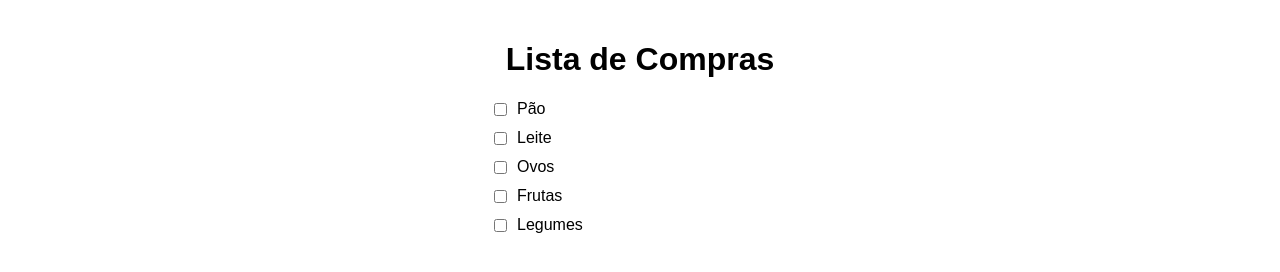
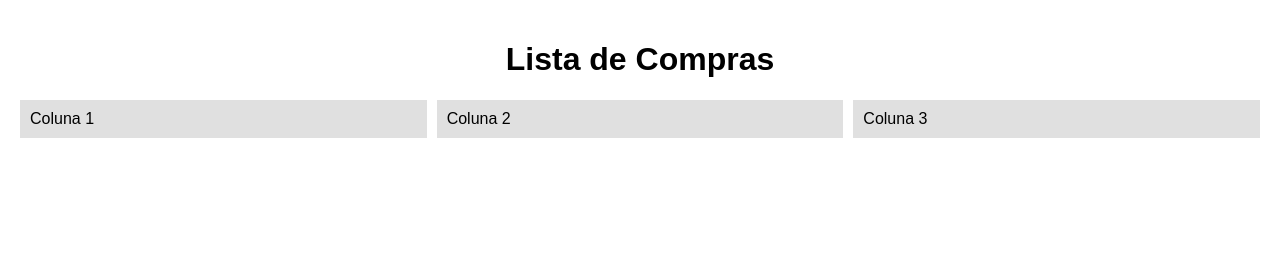
Before and after one commit to lucianogarciagpi/igreja, a plain HTML site: page index.html in a window 1280 px wide. Drawn offline with Linux system fonts and the light colour scheme.

Commit message:
Update index.html

```diff
--- a/index.html
+++ b/index.html
@@ -27,36 +27,27 @@
     .item input[type="checkbox"] {
       margin-right: 10px;
     }
+    .grid-container {
+  display: grid;
+  grid-template-columns: 1fr 1fr 1fr; /* Distribui as colunas igualmente */
+  grid-gap: 10px; /* Define o espaçamento entre as colunas */
+}
+
+.column {
+  background-color: #e0e0e0;
+  padding: 10px;
+}
+
   </style>
 </head>
 <body>
   <h1>Lista de Compras</h1>
 
-  <div class="shopping-list">
-    <div class="item">
-      <input type="checkbox">
-      <span>Pão</span>
-    </div>
+  <div class="grid-container">
+  <div class="column">Coluna 1</div>
+  <div class="column">Coluna 2</div>
+  <div class="column">Coluna 3</div>
+</div>
 
-    <div class="item">
-      <input type="checkbox">
-      <span>Leite</span>
-    </div>
-
-    <div class="item">
-      <input type="checkbox">
-      <span>Ovos</span>
-    </div>
-
-    <div class="item">
-      <input type="checkbox">
-      <span>Frutas</span>
-    </div>
-
-    <div class="item">
-      <input type="checkbox">
-      <span>Legumes</span>
-    </div>
-  </div>
 </body>
 </html>
```
